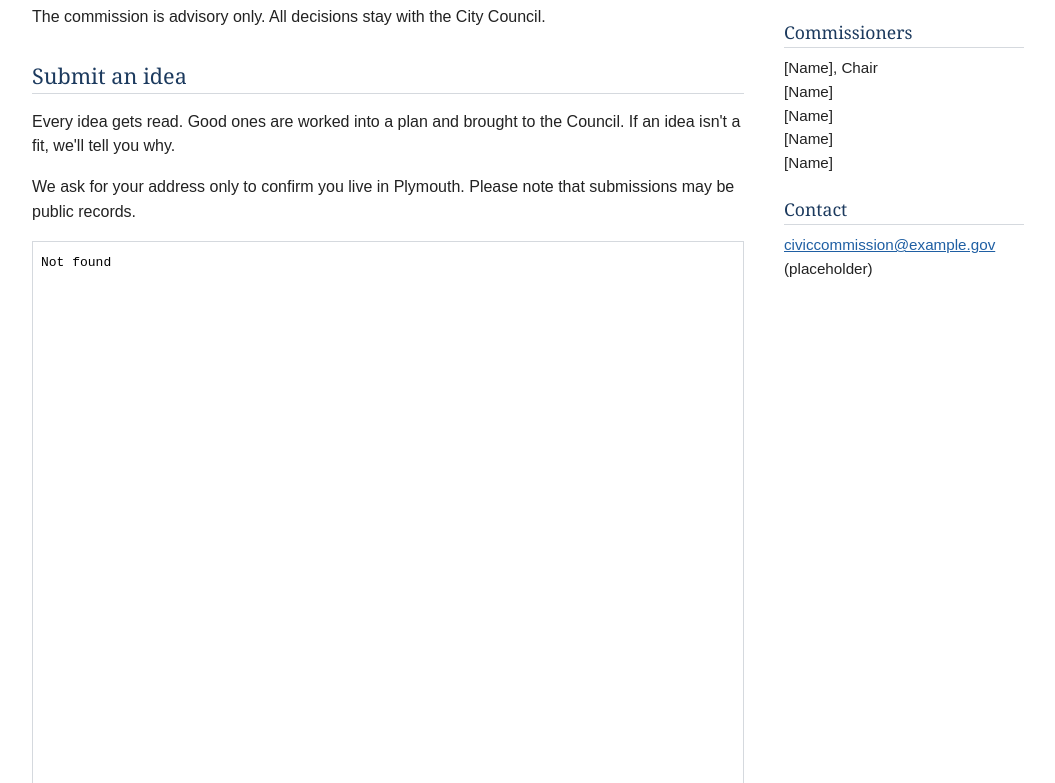
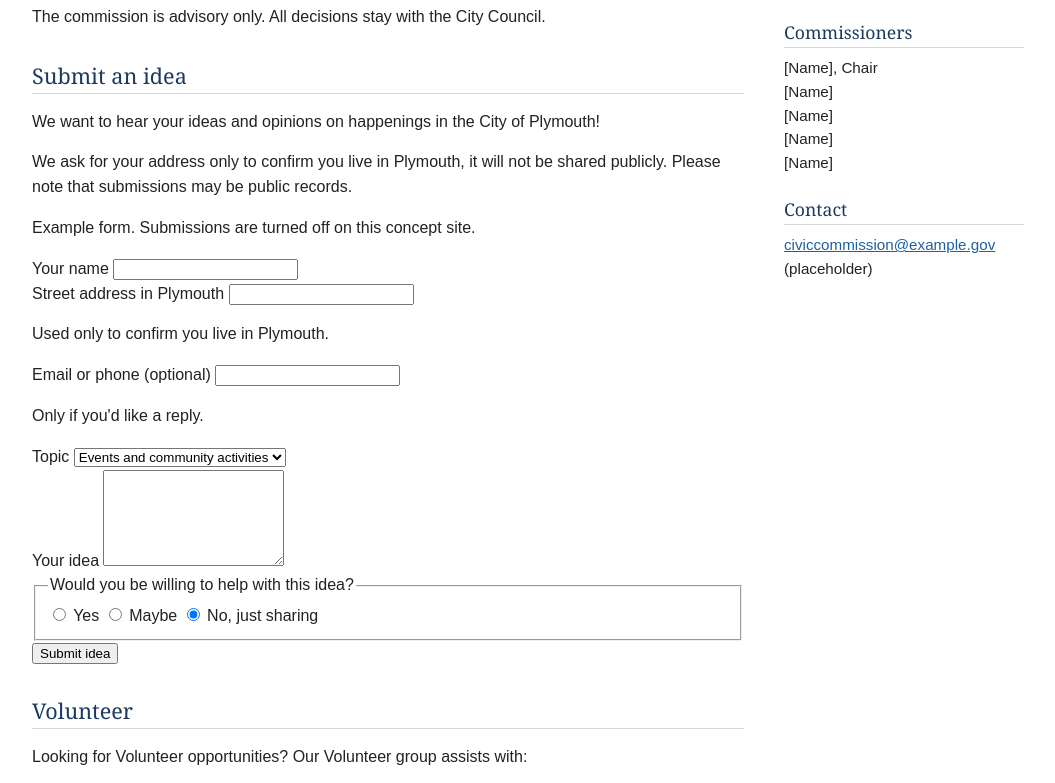
Before and after one commit to naudslee/civic-commission-concept, a plain HTML site: page index.html in a window 1280 px wide. Shown: the part 370-1153 px from the top of the page, without its empty margins (112-1167 px from the left). Drawn offline with Linux system fonts and the light colour scheme.

Commit message:
Implement idea submission form in index.html
Added a form for idea submissions with fields for user information and topic selection.

```diff
--- a/index.html
+++ b/index.html
@@ -145,16 +145,57 @@
     <p>The commission is advisory only. All decisions stay with the City Council.</p>
 
     <h2 id="ideas">Submit an idea</h2>
-    <p>Every idea gets read. Good ones are worked into a plan and brought to the Council. If an idea isn't a fit, we'll tell you why.</p>
-    <p>We ask for your address only to confirm you live in Plymouth. Please note that submissions may be public records.</p>
-    <iframe class="form-frame"
-            src="PASTE_IDEA_FORM_EMBED_LINK_HERE"
-            title="Idea submission form">
-    </iframe>
-    <p><a href="PASTE_IDEA_FORM_LINK_HERE" target="_blank" rel="noopener">Open the idea form in a new tab</a></p>
+    <p>We want to hear your ideas and opinions on happenings in the City of Plymouth!</p>
+    <p>We ask for your address only to confirm you live in Plymouth, it will not be shared publicly. Please note that submissions may be public records.</p>
+      <form id="idea-form" class="demo-form" novalidate>
+      <p class="form-note">Example form. Submissions are turned off on this concept site.</p>
+
+      <div class="field">
+        <label for="name">Your name</label>
+        <input id="name" name="name" type="text" autocomplete="name" required aria-required="true">
+      </div>
+
+      <div class="field">
+        <label for="address">Street address in Plymouth</label>
+        <input id="address" name="address" type="text" autocomplete="street-address" aria-describedby="address-help">
+        <p id="address-help" class="help">Used only to confirm you live in Plymouth.</p>
+      </div>
+
+      <div class="field">
+        <label for="contact">Email or phone <span class="optional">(optional)</span></label>
+        <input id="contact" name="contact" type="text" autocomplete="email" aria-describedby="contact-help">
+        <p id="contact-help" class="help">Only if you'd like a reply.</p>
+      </div>
+
+      <div class="field">
+        <label for="topic">Topic</label>
+        <select id="topic" name="topic">
+          <option>Events and community activities</option>
+          <option>Parks and public spaces</option>
+          <option>Main Street and local business</option>
+          <option>How the City shares information</option>
+          <option>Something else</option>
+        </select>
+      </div>
+
+      <div class="field">
+        <label for="idea">Your idea</label>
+        <textarea id="idea" name="idea" rows="6" required aria-required="true"></textarea>
+      </div>
+
+      <fieldset class="field">
+        <legend>Would you be willing to help with this idea?</legend>
+        <label class="inline"><input type="radio" name="help" value="yes"> Yes</label>
+        <label class="inline"><input type="radio" name="help" value="maybe"> Maybe</label>
+        <label class="inline"><input type="radio" name="help" value="no" checked> No, just sharing</label>
+      </fieldset>
+
+      <button type="submit">Submit idea</button>
+      <p id="form-status" class="form-status" role="status" aria-live="polite"></p>
+    </form>
 
     <h2 id="volunteer">Volunteer</h2>
-    <p>Public Works has a small crew covering a lot of ground. Volunteers help with the small jobs so staff can focus on the bigger ones:</p>
+    <p>Looking for Volunteer opportunities? Our Volunteer group assists with:</p>
     <ul>
       <li>Cleanup after storms in parks, sidewalks, and public areas</li>
       <li>Event setup, takedown, and cleanup</li>
```
